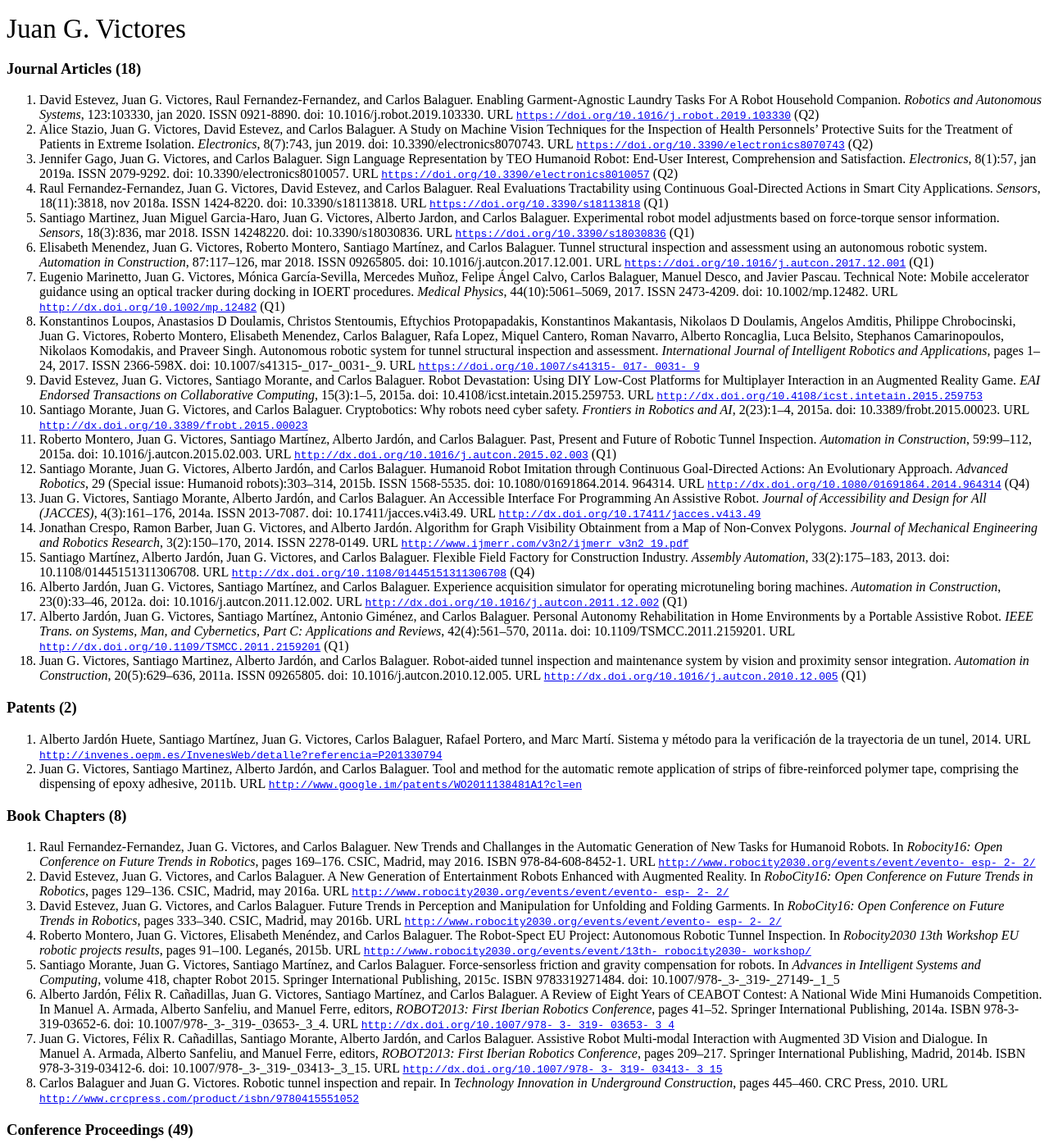
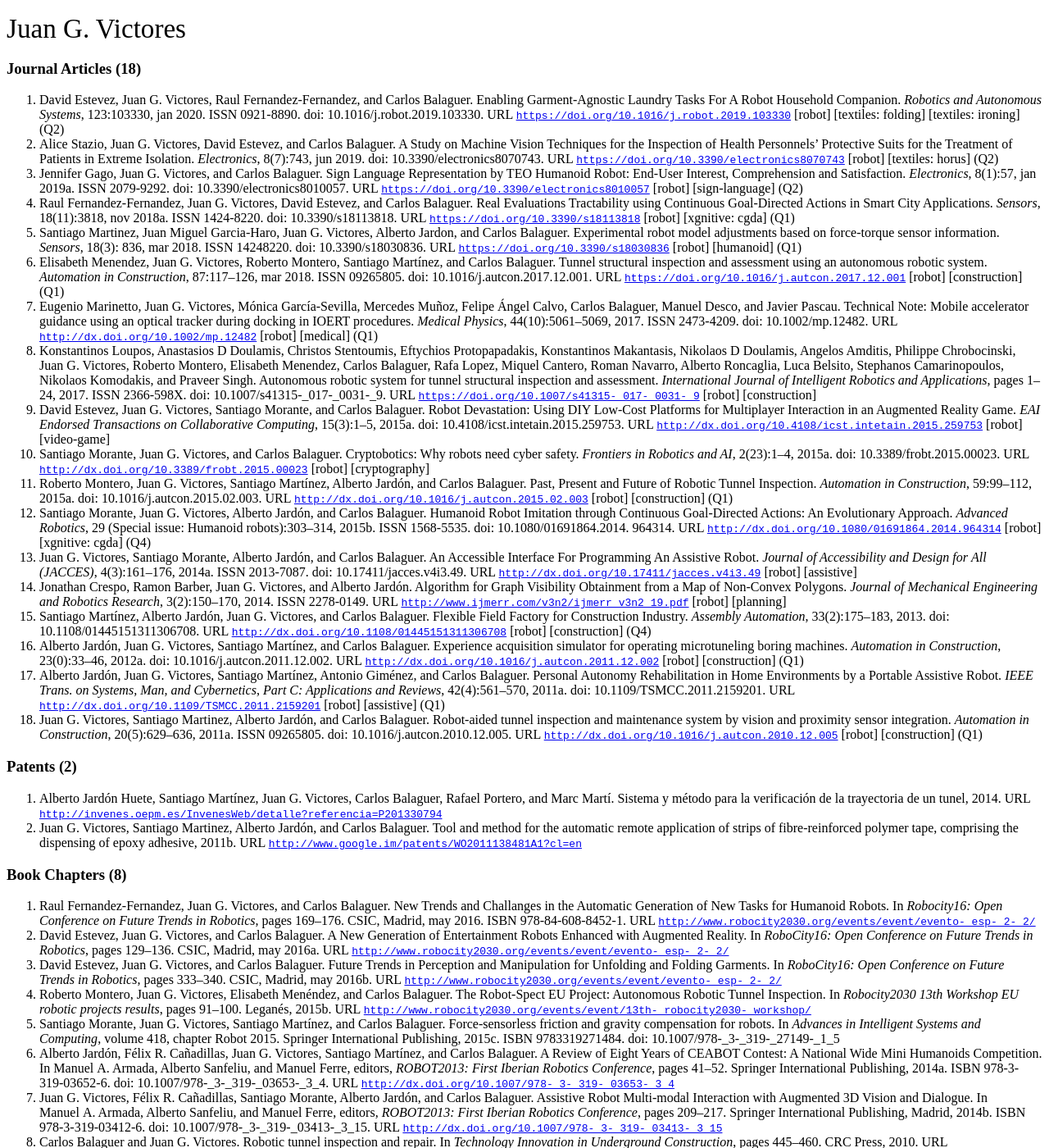
Before and after one commit to jgvictores/jgvictores.github.io, a Jekyll site: the page cv/JuanGVictoresCV.html, which Jekyll copies as it is, in a window 1280 px wide and 1400 px high. Shown: the whole window at 82% size. Built offline with Jekyll 4.4.1, drawn with Linux system fonts in a browser that asks for light colours.

Commit message:
journals: add keywords

```diff
--- a/cv/JuanGVictoresCV.html
+++ b/cv/JuanGVictoresCV.html
@@ -10,7 +10,7 @@
 <meta name="originator" content="TeX4ht (http://www.cse.ohio-state.edu/~gurari/TeX4ht/)" />
 <!-- xhtml,charset=utf-8,html -->
 <meta name="src" content="JuanGVictoresCV.tex" />
-<meta name="date" content="2019-10-29 23:03:00" />
+<meta name="date" content="2020-02-17 17:47:00" />
 <link rel="stylesheet" type="text/css" href="JuanGVictoresCV.css" />
 </head><body
 >
@@ -30,7 +30,7 @@ class="pplri9o-">Robotics and Autonomous</span>
 class="pplri9o-">Systems</span>,   123:103330,   jan   2020.      ISSN   0921-8890.      doi:   10.1016/j.robot.2019.103330.      URL
      <a
 href="https://doi.org/10.1016/j.robot.2019.103330" class="url" ><span
-class="cmtt-10">https://doi.org/10.1016/j.robot.2019.103330</span></a> (Q2)
+class="cmtt-10">https://doi.org/10.1016/j.robot.2019.103330</span></a> [robot] [textiles: folding] [textiles: ironing] (Q2)
      </li>
      <li
   class="enumerate" id="x1-1004x2"><a
@@ -40,17 +40,17 @@ class="cmtt-10">https://doi.org/10.1016/j.robot.2019.103330</span></a> (Q2)
 class="pplri9o-">Electronics</span>,  8(7):743,  jun  2019.     doi:  10.3390/electronics8070743.     URL
      <a
 href="https://doi.org/10.3390/electronics8070743" class="url" ><span
-class="cmtt-10">https://doi.org/10.3390/electronics8070743</span></a> (Q2)
+class="cmtt-10">https://doi.org/10.3390/electronics8070743</span></a> [robot] [textiles: horus] (Q2)
      </li>
      <li
   class="enumerate" id="x1-1006x3"><a
- id="Xgago2019sign"></a>Jennifer                                                                                                                                    Gago,
-     Juan G. Victores, and Carlos Balaguer.  Sign Language Representation by TEO Humanoid Robot:
-     End-User Interest, Comprehension and Satisfaction.  <span
-class="pplri9o-">Electronics</span>, 8(1):57, jan 2019a.  ISSN 2079-9292.
-     doi: 10.3390/electronics8010057. URL <a
+ id="Xgago2019sign"></a>Jennifer             Gago,             Juan G.             Victores,             and             Carlos             Balaguer.
+     Sign Language Representation by TEO Humanoid Robot: End-User Interest, Comprehension and
+     Satisfaction.  <span
+class="pplri9o-">Electronics</span>, 8(1):57, jan 2019a.  ISSN 2079-9292.  doi: 10.3390/electronics8010057.  URL
+     <a
 href="https://doi.org/10.3390/electronics8010057" class="url" ><span
-class="cmtt-10">https://doi.org/10.3390/electronics8010057</span></a> (Q2)
+class="cmtt-10">https://doi.org/10.3390/electronics8010057</span></a> [robot] [sign-language] (Q2)
      </li>
      <li
   class="enumerate" id="x1-1008x4"><a
@@ -60,16 +60,17 @@ class="pplri9o-">Sensors</span>, 18(11):3818,
      nov 2018a.  ISSN 1424-8220.  doi: 10.3390/s18113818.  URL <a
 href="https://doi.org/10.3390/s18113818" class="url" ><span
 class="cmtt-10">https://doi.org/10.3390/s18113818</span></a>
-     (Q1)
+     [robot] [xgnitive: cgda] (Q1)
      </li>
      <li
   class="enumerate" id="x1-1010x5"><a
  id="Xmartinez2018experimental"></a>Santiago Martinez, Juan Miguel Garcia-Haro, Juan G. Victores, Alberto Jardon, and Carlos Balaguer.
-     Experimental robot model adjustments based on force-torque sensor information. <span
-class="pplri9o-">Sensors</span>, 18(3):836,
-     mar 2018. ISSN 14248220. doi: 10.3390/s18030836. URL <a
+     Experimental robot model adjustments based on force-torque sensor information.   <span
+class="pplri9o-">Sensors</span>, 18(3):
+     836, mar 2018. ISSN 14248220. doi: 10.3390/s18030836. URL <a
 href="https://doi.org/10.3390/s18030836" class="url" ><span
-class="cmtt-10">https://doi.org/10.3390/s18030836</span></a> (Q1)
+class="cmtt-10">https://doi.org/10.3390/s18030836</span></a>
+     [robot] [humanoid] (Q1)
      </li>
      <li
   class="enumerate" id="x1-1012x6"><a
@@ -80,7 +81,7 @@ class="pplri9o-">Automation</span>
 class="pplri9o-">in  Construction</span>,  87:117–126,  mar  2018.   ISSN  09265805.   doi:  10.1016/j.autcon.2017.12.001.   URL
      <a
 href="https://doi.org/10.1016/j.autcon.2017.12.001" class="url" ><span
-class="cmtt-10">https://doi.org/10.1016/j.autcon.2017.12.001</span></a> (Q1)
+class="cmtt-10">https://doi.org/10.1016/j.autcon.2017.12.001</span></a> [robot] [construction] (Q1)
      </li>
      <li
   class="enumerate" id="x1-1014x7"><a
@@ -90,22 +91,24 @@ class="cmtt-10">https://doi.org/10.1016/j.autcon.2017.12.001</span></a> (Q1)
 class="pplri9o-">Medical Physics</span>, 44(10):5061–5069,
      2017. ISSN 2473-4209. doi: 10.1002/mp.12482. URL <a
 href="http://dx.doi.org/10.1002/mp.12482" class="url" ><span
-class="cmtt-10">http://dx.doi.org/10.1002/mp.12482</span></a> (Q1)
+class="cmtt-10">http://dx.doi.org/10.1002/mp.12482</span></a> [robot]
+     [medical] (Q1)
+
+
      </li>
      <li
   class="enumerate" id="x1-1016x8"><a
  id="Xloupos2017autonomous"></a>Konstantinos  Loupos,  Anastasios D  Doulamis,  Christos  Stentoumis,  Eftychios  Protopapadakis,
      Konstantinos Makantasis, Nikolaos D Doulamis, Angelos Amditis, Philippe Chrobocinski, Juan G.
-
-
      Victores,  Roberto  Montero,  Elisabeth  Menendez,  Carlos  Balaguer,  Rafa  Lopez,  Miquel  Cantero,
      Roman Navarro, Alberto Roncaglia, Luca Belsito, Stephanos Camarinopoulos, Nikolaos Komodakis,
      and Praveer Singh.   Autonomous robotic system for tunnel structural inspection and assessment.
      <span
-class="pplri9o-">International Journal of Intelligent Robotics and Applications</span>, pages 1–24, 2017.  ISSN 2366-598X.  doi:
-     10.1007/s41315-_017-_0031-_9. URL <a
+class="pplri9o-">International  Journal  of  Intelligent  Robotics  and  Applications</span>,  pages  1–24,  2017.    ISSN  2366-598X.
+     doi: 10.1007/s41315-_017-_0031-_9. URL <a
 href="https://doi.org/10.1007/s41315-017-0031-9" class="url" ><span
-class="cmtt-10">https://doi.org/10.1007/s41315-_017-_0031-_9</span></a>
+class="cmtt-10">https://doi.org/10.1007/s41315-_017-_0031-_9</span></a> [robot]
+     [construction]
      </li>
      <li
   class="enumerate" id="x1-1018x9"><a
@@ -116,7 +119,7 @@ class="pplri9o-">EAI Endorsed</span>
 class="pplri9o-">Transactions on Collaborative Computing</span>, 15(3):1–5, 2015a.  doi: 10.4108/icst.intetain.2015.259753.  URL
      <a
 href="http://dx.doi.org/10.4108/icst.intetain.2015.259753" class="url" ><span
-class="cmtt-10">http://dx.doi.org/10.4108/icst.intetain.2015.259753</span></a>
+class="cmtt-10">http://dx.doi.org/10.4108/icst.intetain.2015.259753</span></a> [robot] [video-game]
      </li>
      <li
   class="enumerate" id="x1-1020x10"><a
@@ -125,16 +128,17 @@ class="cmtt-10">http://dx.doi.org/10.4108/icst.intetain.2015.259753</span></a>
 class="pplri9o-">Frontiers  in  Robotics  and  AI</span>,  2(23):1–4,  2015a.     doi:  10.3389/frobt.2015.00023.     URL
      <a
 href="http://dx.doi.org/10.3389/frobt.2015.00023" class="url" ><span
-class="cmtt-10">http://dx.doi.org/10.3389/frobt.2015.00023</span></a>
+class="cmtt-10">http://dx.doi.org/10.3389/frobt.2015.00023</span></a> [robot] [cryptography]
      </li>
      <li
   class="enumerate" id="x1-1022x11"><a
  id="Xmontero2015past"></a>Roberto Montero, Juan G. Victores, Santiago Martínez, Alberto Jardón, and Carlos Balaguer.  Past,
      Present and Future of Robotic Tunnel Inspection.  <span
 class="pplri9o-">Automation in Construction</span>, 59:99–112, 2015a.  doi:
-     10.1016/j.autcon.2015.02.003. URL <a
+     10.1016/j.autcon.2015.02.003.    URL  <a
 href="http://dx.doi.org/10.1016/j.autcon.2015.02.003" class="url" ><span
-class="cmtt-10">http://dx.doi.org/10.1016/j.autcon.2015.02.003</span></a> (Q1)
+class="cmtt-10">http://dx.doi.org/10.1016/j.autcon.2015.02.003</span></a> [robot]
+     [construction] (Q1)
      </li>
      <li
   class="enumerate" id="x1-1024x12"><a
@@ -144,7 +148,7 @@ class="pplri9o-">Advanced  Robotics</span>,  29
      (Special  issue:  Humanoid  robots):303–314,  2015b.   ISSN  1568-5535.   doi:  10.1080/01691864.2014.
      964314. URL <a
 href="http://dx.doi.org/10.1080/01691864.2014.964314" class="url" ><span
-class="cmtt-10">http://dx.doi.org/10.1080/01691864.2014.964314</span></a> (Q4)
+class="cmtt-10">http://dx.doi.org/10.1080/01691864.2014.964314</span></a> [robot] [xgnitive: cgda] (Q4)
      </li>
      <li
   class="enumerate" id="x1-1026x13"><a
@@ -155,7 +159,7 @@ class="pplri9o-">Journal   of   Accessibility   and   Design   for</span>
 class="pplri9o-">All   (JACCES)</span>,   4(3):161–176,   2014a.      ISSN   2013-7087.      doi:   10.17411/jacces.v4i3.49.      URL
      <a
 href="http://dx.doi.org/10.17411/jacces.v4i3.49" class="url" ><span
-class="cmtt-10">http://dx.doi.org/10.17411/jacces.v4i3.49</span></a>
+class="cmtt-10">http://dx.doi.org/10.17411/jacces.v4i3.49</span></a> [robot] [assistive]
      </li>
      <li
   class="enumerate" id="x1-1028x14"><a
@@ -166,7 +170,7 @@ class="pplri9o-">Journal   of</span>
 class="pplri9o-">Mechanical   Engineering   and   Robotics   Research</span>,   3(2):150–170,   2014.       ISSN   2278-0149.       URL
      <a
 href="http://www.ijmerr.com/v3n2/ijmerr_v3n2_19.pdf" class="url" ><span
-class="cmtt-10">http://www.ijmerr.com/v3n2/ijmerr_v3n2_19.pdf</span></a>
+class="cmtt-10">http://www.ijmerr.com/v3n2/ijmerr_v3n2_19.pdf</span></a> [robot] [planning]
      </li>
      <li
   class="enumerate" id="x1-1030x15"><a
@@ -175,7 +179,7 @@ class="cmtt-10">http://www.ijmerr.com/v3n2/ijmerr_v3n2_19.pdf</span></a>
 class="pplri9o-">Assembly Automation</span>, 33(2):175–183, 2013.  doi: 10.1108/01445151311306708.
      URL <a
 href="http://dx.doi.org/10.1108/01445151311306708" class="url" ><span
-class="cmtt-10">http://dx.doi.org/10.1108/01445151311306708</span></a> (Q4)
+class="cmtt-10">http://dx.doi.org/10.1108/01445151311306708</span></a> [robot] [construction] (Q4)
      </li>
      <li
   class="enumerate" id="x1-1032x16"><a
@@ -185,20 +189,21 @@ class="pplri9o-">Automation  in  Construction</span>,  23(0):33–46,
      2012a. doi: 10.1016/j.autcon.2011.12.002. URL <a
 href="http://dx.doi.org/10.1016/j.autcon.2011.12.002" class="url" ><span
 class="cmtt-10">http://dx.doi.org/10.1016/j.autcon.2011.12.002</span></a>
-     (Q1)
+     [robot] [construction] (Q1)
+
+
      </li>
      <li
   class="enumerate" id="x1-1034x17"><a
  id="Xjardon2011personal"></a>Alberto  Jardón,  Juan G.  Victores,  Santiago  Martínez,  Antonio  Giménez,  and  Carlos  Balaguer.
      Personal  Autonomy  Rehabilitation  in  Home  Environments  by  a  Portable  Assistive  Robot.   <span
 class="pplri9o-">IEEE</span>
-
-
      <span
-class="pplri9o-">Trans. on Systems, Man, and Cybernetics, Part C: Applications and Reviews</span>, 42(4):561–570, 2011a.  doi:
-     10.1109/TSMCC.2011.2159201. URL <a
+class="pplri9o-">Trans.  on  Systems,  Man,  and  Cybernetics,  Part  C:  Applications  and  Reviews</span>,  42(4):561–570,  2011a.
+     doi: 10.1109/TSMCC.2011.2159201. URL <a
 href="http://dx.doi.org/10.1109/TSMCC.2011.2159201" class="url" ><span
-class="cmtt-10">http://dx.doi.org/10.1109/TSMCC.2011.2159201</span></a> (Q1)
+class="cmtt-10">http://dx.doi.org/10.1109/TSMCC.2011.2159201</span></a> [robot]
+     [assistive] (Q1)
      </li>
      <li
   class="enumerate" id="x1-1036x18"><a
@@ -209,7 +214,7 @@ class="pplri9o-">Automation</span>
 class="pplri9o-">in  Construction</span>,  20(5):629–636,  2011a.    ISSN  09265805.    doi:  10.1016/j.autcon.2010.12.005.    URL
      <a
 href="http://dx.doi.org/10.1016/j.autcon.2010.12.005" class="url" ><span
-class="cmtt-10">http://dx.doi.org/10.1016/j.autcon.2010.12.005</span></a> (Q1)</li></ol>
+class="cmtt-10">http://dx.doi.org/10.1016/j.autcon.2010.12.005</span></a> [robot] [construction] (Q1)</li></ol>
 <!--l. 76--><p class="noindent" >
 </p>
 <h3 class="likesectionHead"><a
```
Also changed, not shown: 2 other files.
